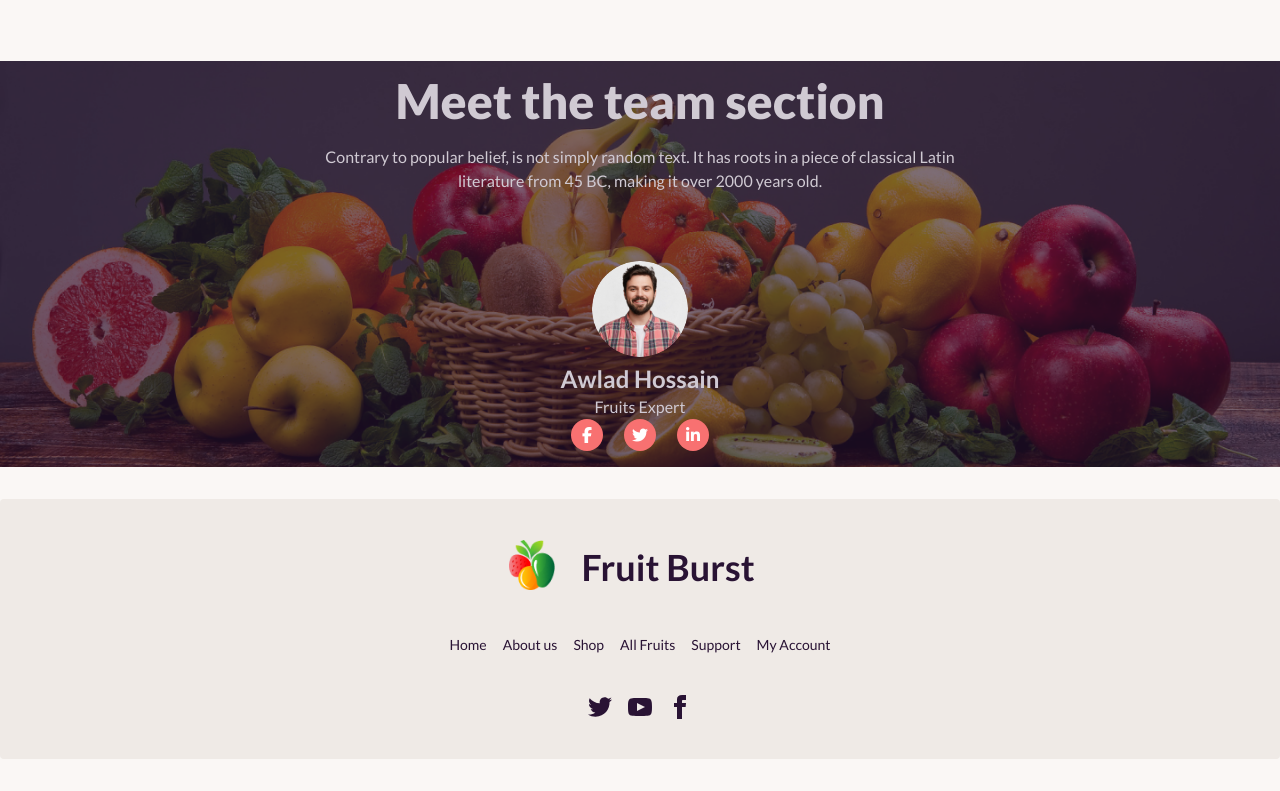
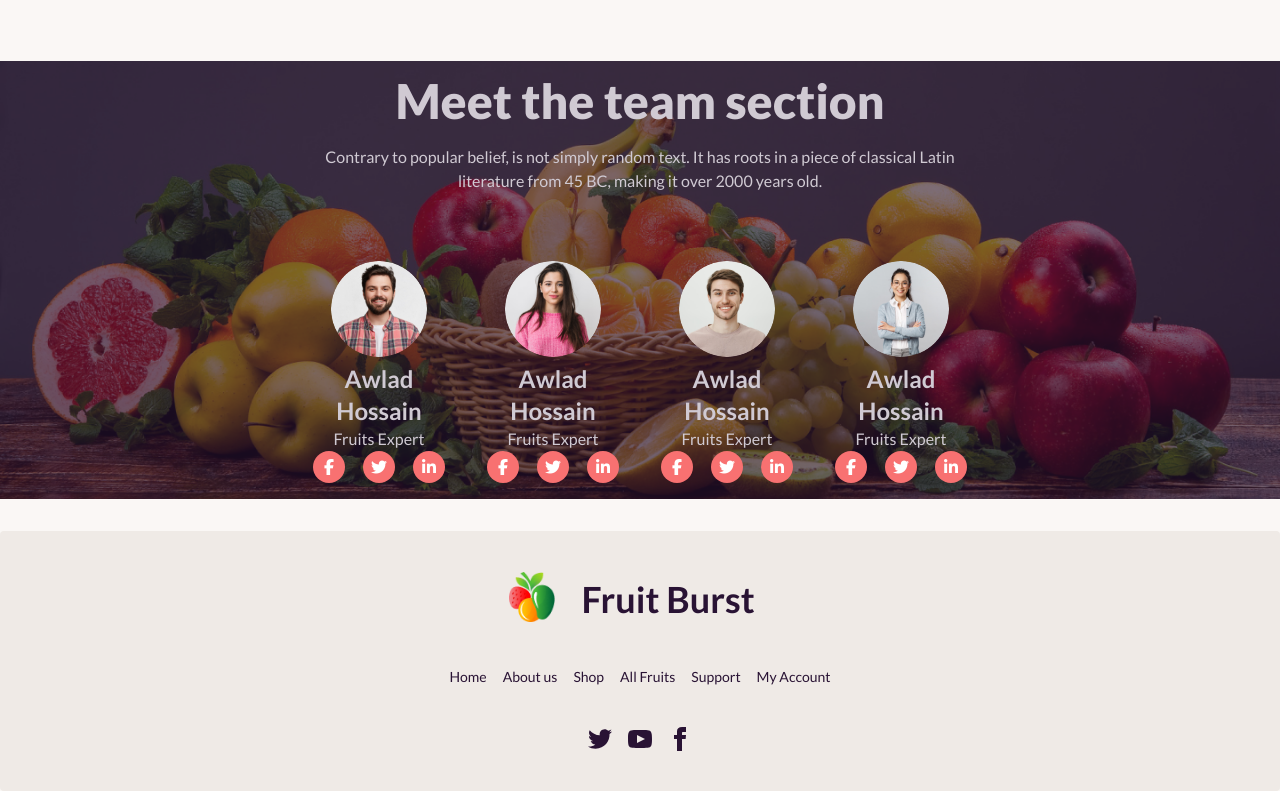
Before and after one commit to ronee-muhammad-rayhan/b8a3-fruit-burst, a plain HTML site: page index.html in a window 1280 px wide. Shown: the part 1181-1972 px from the top of the page. Before the commit the page ends 1940 px from the top, so only its background shows below. Drawn offline with nearby package versions, Linux system fonts and the light colour scheme.

Commit message:
Team cards added

```diff
--- a/index.html
+++ b/index.html
@@ -380,6 +380,84 @@
                                 </div>
                             </div>
                         </div>
+                        <!-- card-2 -->
+                        <div class="flex-col justify-center bg-transparent text-center items-center">
+                            <div class="avatar">
+                                <div class="w-24 rounded-full">
+                                    <img src="./images/member2.png" />
+                                </div>
+                            </div>
+                            <h2 class="card-title text-2xl font-bold">Awlad Hossain</h2>
+                            <p>Fruits Expert</p>
+                            <div class="flex">
+                                <div
+                                    class="mx-auto flex justify-center bg-red-400 text-white rounded-full w-8 h-8 items-center text-center">
+                                    <i class="fa-brands fa-facebook-f"></i>
+                                </div>
+                                <div
+                                    class="mx-auto flex justify-center bg-red-400 text-white rounded-full w-8 h-8 items-center text-center">
+
+                                    <i class="fa-brands fa-twitter"></i>
+                                </div>
+                                <div
+                                    class="mx-auto flex justify-center bg-red-400 text-white rounded-full w-8 h-8 items-center text-center">
+
+                                    <i class="fa-brands fa-linkedin-in"></i>
+                                </div>
+                            </div>
+                        </div>
+                        <!-- card-3 -->
+                        <div class="flex-col justify-center bg-transparent text-center items-center">
+                            <div class="avatar">
+                                <div class="w-24 rounded-full">
+                                    <img src="./images/member3.png" />
+                                </div>
+                            </div>
+                            <h2 class="card-title text-2xl font-bold">Awlad Hossain</h2>
+                            <p>Fruits Expert</p>
+                            <div class="flex">
+                                <div
+                                    class="mx-auto flex justify-center bg-red-400 text-white rounded-full w-8 h-8 items-center text-center">
+                                    <i class="fa-brands fa-facebook-f"></i>
+                                </div>
+                                <div
+                                    class="mx-auto flex justify-center bg-red-400 text-white rounded-full w-8 h-8 items-center text-center">
+
+                                    <i class="fa-brands fa-twitter"></i>
+                                </div>
+                                <div
+                                    class="mx-auto flex justify-center bg-red-400 text-white rounded-full w-8 h-8 items-center text-center">
+
+                                    <i class="fa-brands fa-linkedin-in"></i>
+                                </div>
+                            </div>
+                        </div>
+                        <!-- card-4 -->
+                        <div class="flex-col justify-center bg-transparent text-center items-center">
+                            <div class="avatar">
+                                <div class="w-24 rounded-full">
+                                    <img src="./images/member4.png" />
+                                </div>
+                            </div>
+                            <h2 class="card-title text-2xl font-bold">Awlad Hossain</h2>
+                            <p>Fruits Expert</p>
+                            <div class="flex">
+                                <div
+                                    class="mx-auto flex justify-center bg-red-400 text-white rounded-full w-8 h-8 items-center text-center">
+                                    <i class="fa-brands fa-facebook-f"></i>
+                                </div>
+                                <div
+                                    class="mx-auto flex justify-center bg-red-400 text-white rounded-full w-8 h-8 items-center text-center">
+
+                                    <i class="fa-brands fa-twitter"></i>
+                                </div>
+                                <div
+                                    class="mx-auto flex justify-center bg-red-400 text-white rounded-full w-8 h-8 items-center text-center">
+
+                                    <i class="fa-brands fa-linkedin-in"></i>
+                                </div>
+                            </div>
+                        </div>
 
 
 
```
